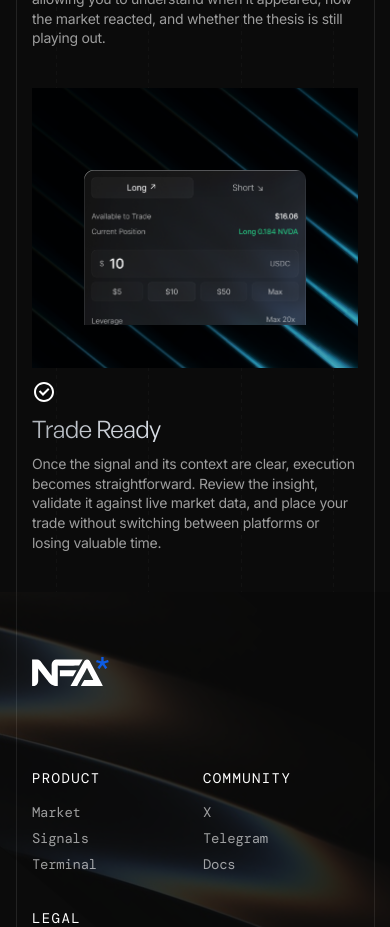
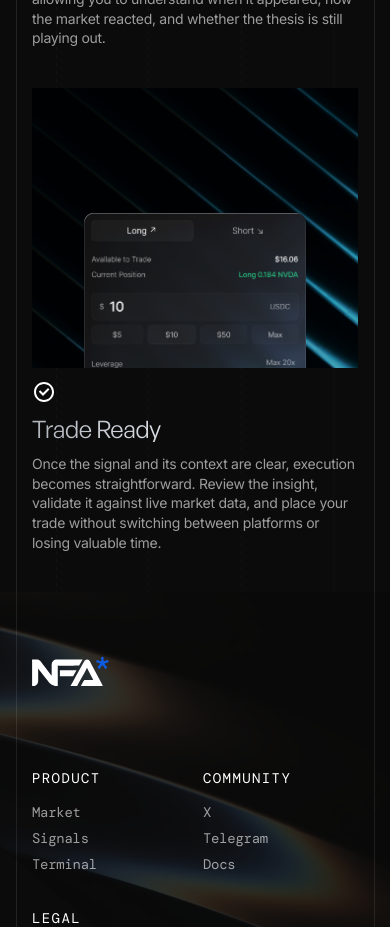
Before and after one commit to PIXELUPLABS/anoncoin, a Next.js app: page / in a window 390 px wide. Shown: the part 3480-4407 px from the top of the page. Built offline with nearby package versions, Linux system fonts and the light colour scheme.

Commit message:
ui: img alignment in the chart section for the mobile view

```diff
--- a/modules/landing/components/mobile/chart-section.tsx
+++ b/modules/landing/components/mobile/chart-section.tsx
@@ -6,6 +6,7 @@ const STEPS = [
   {
     src: "/media/chart-img-1.png",
     insetClassName: "inset-x-[24%] inset-y-[20%]",
+    imageClassName: "object-contain",
     icon: "/media/radar-line.svg",
     label: "Source Detected",
     description:
@@ -14,6 +15,7 @@ const STEPS = [
   {
     src: "/media/chart-img-2.png",
     insetClassName: "inset-x-[24%] top-[10%] bottom-[7%]",
+    imageClassName: "object-contain",
     icon: "/media/git-branch-line.svg",
     label: "Context Mapped To Chart",
     description:
@@ -22,6 +24,7 @@ const STEPS = [
   {
     src: "/media/chart-img-3.png",
     insetClassName: "inset-x-[16%] top-[14%] bottom-0",
+    imageClassName: "object-contain object-bottom",
     icon: "/media/checkbox-circle-line.svg",
     label: "Trade Ready",
     description:
@@ -92,7 +95,7 @@ export function MobileChartSection() {
                   fill
                   draggable={false}
                   unoptimized
-                  className="object-contain"
+                  className={step.imageClassName}
                 />
               </div>
             </div>
```
